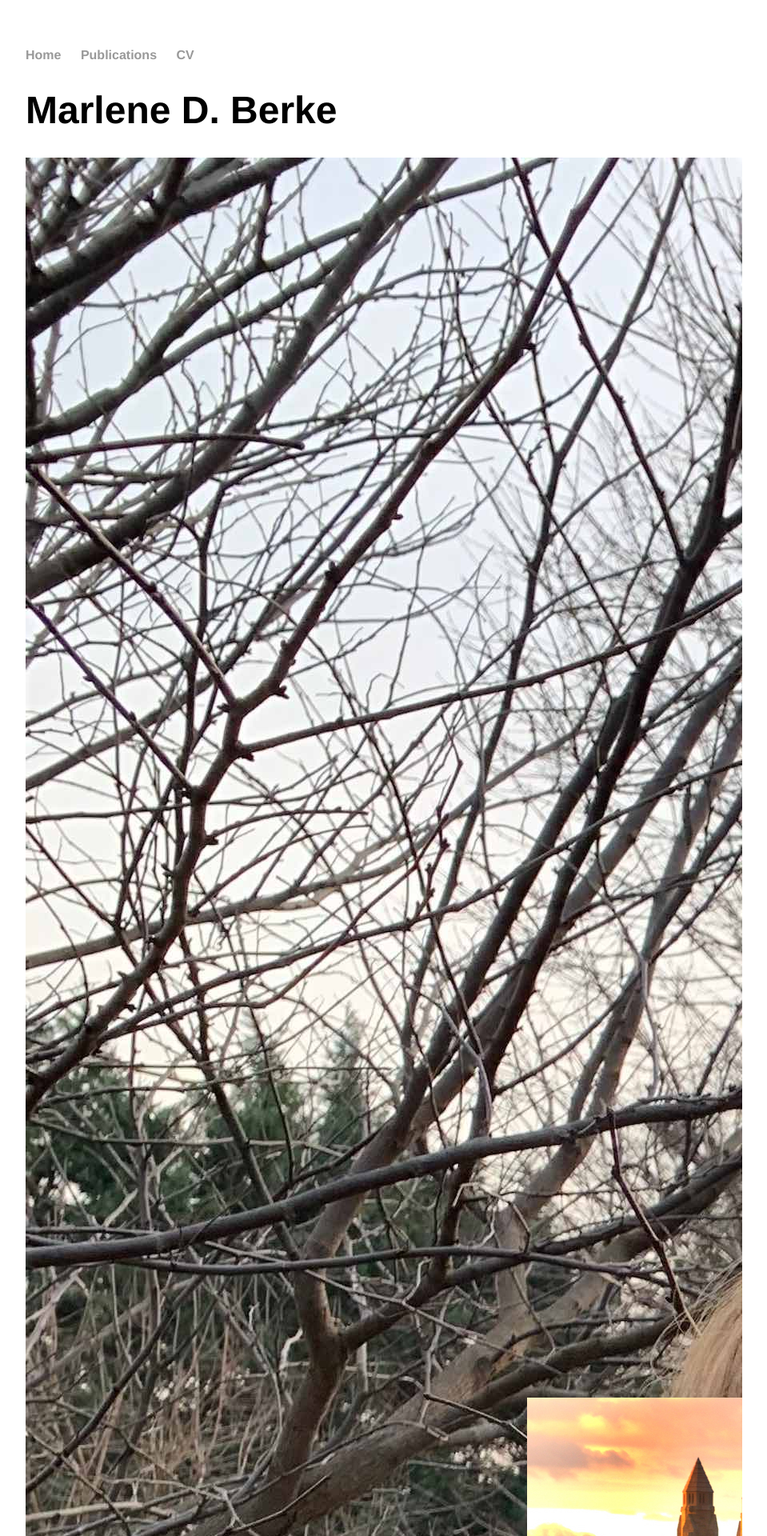
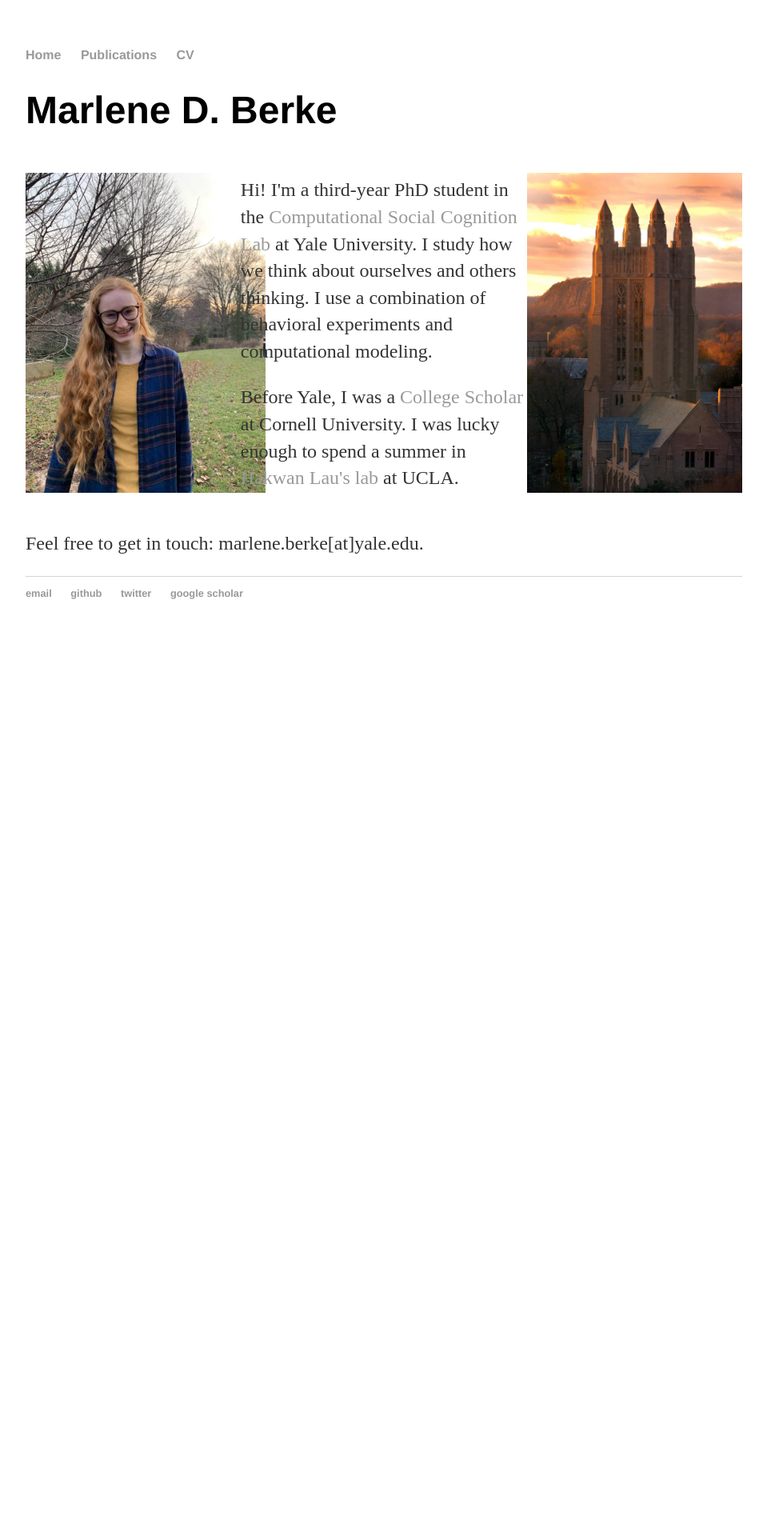
Before and after one commit to marleneberke/marleneberke.github.io, a Jekyll site: the page built from index.html, in a window 1280 px wide. Shown: the top 1920 px of the page at 80% size, without its empty margins (160-1119 px from the left). Built offline with Jekyll 4.4.1, drawn with Linux system fonts in a browser that asks for light colours; after the commit the page ends 900 px from its top, so only the background shows below that.

Commit message:
Update index.html

```diff
--- a/index.html
+++ b/index.html
@@ -9,7 +9,7 @@ title: Marlene Berke
 
 	<div class="row">
 		<div class="column1">
-			<img src = "marlene.jpg" alt = "marlene">
+			<img src = "marlene.jpg" alt = "marlene" style="width:300px;height:400px;">
 		</div>
   		<div class="column2">
 			<p>Hi! I'm a third-year PhD student in the <a href="https://compdevlab.yale.edu/">Computational Social Cognition Lab</a> at Yale University. I study how we think about ourselves and others thinking. I use a combination of behavioral experiments and computational modeling. </p>
@@ -17,7 +17,7 @@ title: Marlene Berke
 
  		</div>
 		<div class="column3">
-			<img src = "SSS.jpeg" alt = "SSS">
+			<img src = "SSS.jpeg" alt = "SSS" style="width:300px;height:400px;">
 		</div>
     	</div>
 
```
